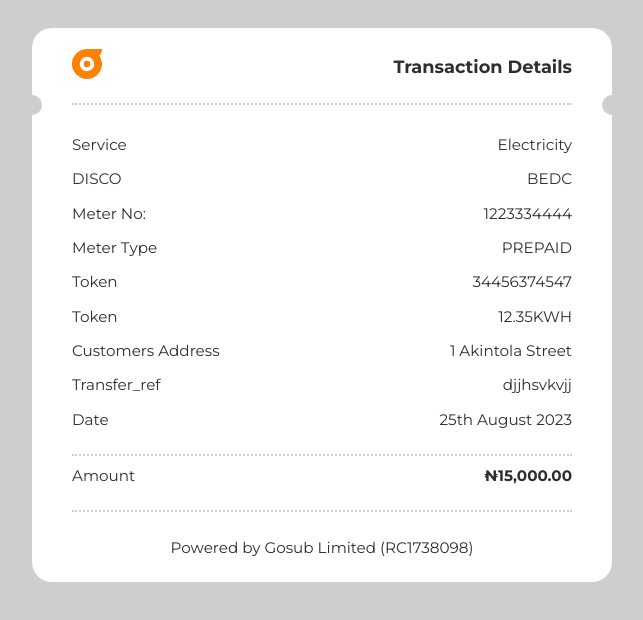
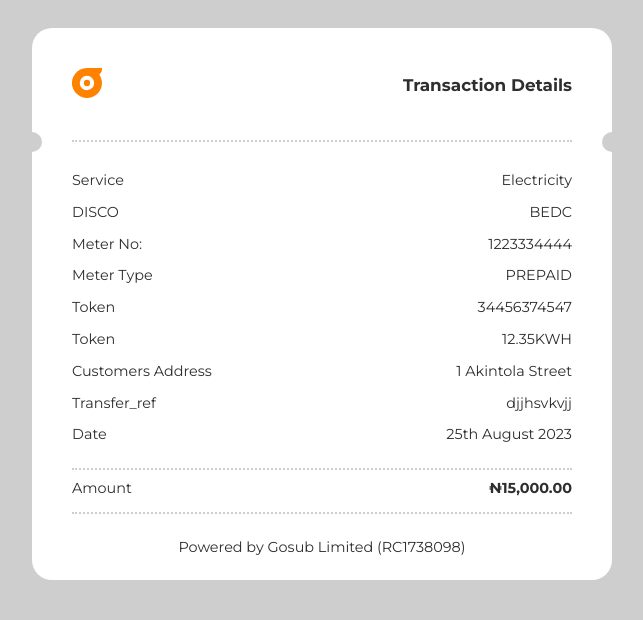
Before and after one commit to Adamsonoladipupo/Gosubbills, a plain HTML site: page index.html in a window 1280 px wide. Shown: the whole page, without its empty margins (318-961 px from the left). Drawn offline with Linux system fonts and the light colour scheme.

Commit message:
Add files via upload

```diff
--- a/index.html
+++ b/index.html
@@ -18,7 +18,7 @@
             align-items: center;
             color: #2e2e2e;
             font-family: "Montserrat", sans-serif;
-            font-size: 0.95rem;
+            font-size: 0.9rem;
         }
         .Reciept{
             width: 500px;
@@ -33,6 +33,7 @@
             display: flex;
             justify-content: space-between;
             align-items: center;
+            margin: 20px 0px;
         }
         .itemBox{
             display: grid;
@@ -143,7 +144,7 @@
                     <p>Amount</p>
                     <p><strong>₦15,000.00</strong></p>
                 </div>
-                <div>
+                <div style="margin-top: -10px;">
                     <hr>
                 </div>
             </div>
```
